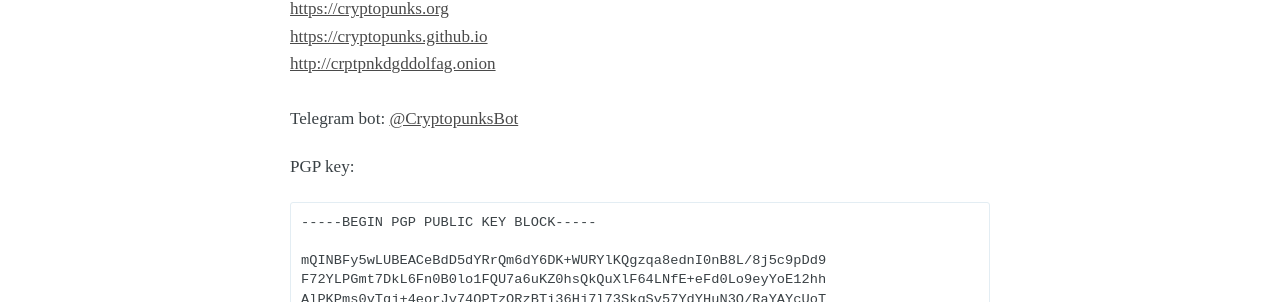
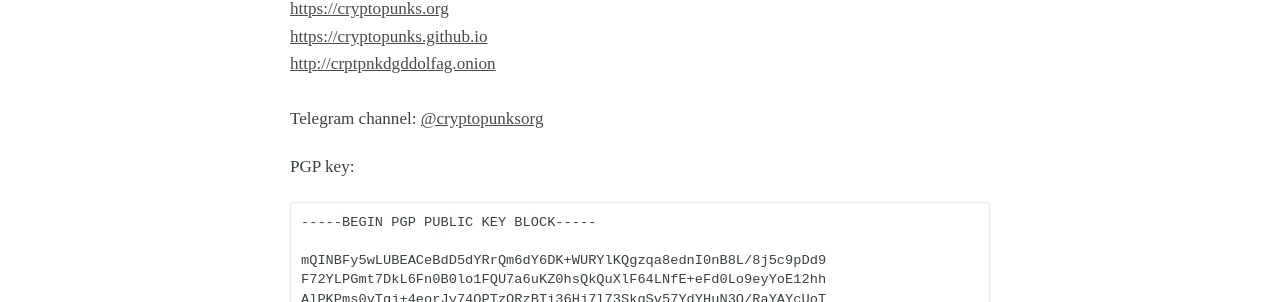
Before and after one commit to cryptopunks/cryptopunks.github.io, a Jekyll site: the page built from contacts.md, in a window 1280 px wide. Shown: the part 601-903 px from the top of the page. Built offline with Jekyll 4.4.1, drawn with Linux system fonts in a browser that asks for light colours.

Commit message:
added telegram channel

```diff
--- a/contacts.md
+++ b/contacts.md
@@ -12,7 +12,7 @@
 <a href="https://cryptopunks.org">https://cryptopunks.org</a><br>
 <a href="https://cryptopunks.github.io">https://cryptopunks.github.io</a><br>
 <a href="http://crptpnkdgddolfag.onion">http://crptpnkdgddolfag.onion</a><br><br>
-Telegram bot: <a href="https://telegram.me/cryptopunksbot" target="_blank">@CryptopunksBot</a><br>
+Telegram channel: <a href="https://t.me/cryptopunksorg" target="_blank">@cryptopunksorg</a><br>
 
 PGP key:
 
```
